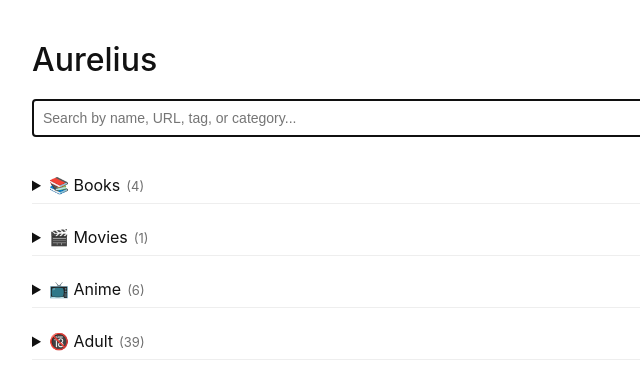
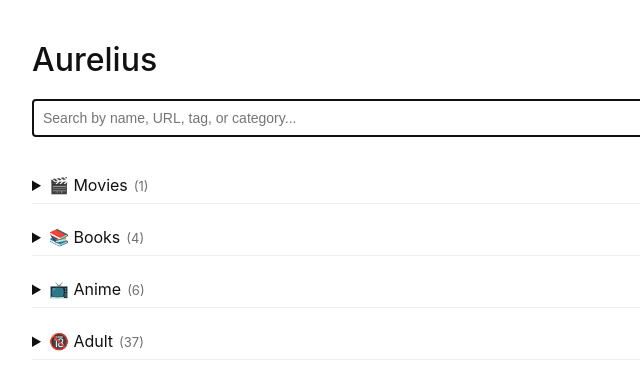
Before and after one commit to AureliusWu/AureliusWu.github.io, a plain HTML site: page index.html in a window 1280 px wide. Shown: the full height of the page, 258-898 px from the left. Drawn offline with Linux system fonts and the light colour scheme.

Commit message:
Update index.html

```diff
--- a/index.html
+++ b/index.html
@@ -60,73 +60,71 @@ a {
 <script>
 const siteGroups = [
     {
-        category: "📚 Books",
+        category: "🎬 Movies",
         links: [
-            { title: "Z-LIBRARY", url: "https://z-lib.ai/", tags: ["books", "ebook", "library"] },
-            { title: "Z-LIBRARY", url: "https://z-library.sk/", tags: ["books", "ebook", "library"] },
-            { title: "影子图书馆", url: "https://shadowlibraries.github.io/", tags: ["图书", "电子书"] },
-            { title: "鸠摩搜书", url: "https://www.jiumodiary.com/", tags: ["图书", "搜书"] }
+            { title: "迅雷电影天堂", url: "https://xunlei8.org", tags: [] }
         ]
     },
     {
-        category: "🎬 Movies",
+        category: "📚 Books",
         links: [
-            { title: "迅雷电影天堂", url: "https://xunlei8.org/", tags: ["电影", "下载"] }
+            { title: "Z-LIBRARY", url: "https://z-lib.ai", tags: [] },
+            { title: "Z-LIBRARY", url: "https://z-library.sk", tags: [] },
+            { title: "影子图书馆", url: "https://shadowlibraries.github.io", tags: [] },
+            { title: "鸠摩搜书", url: "https://jiumodiary.com", tags: [] }
         ]
     },
     {
         category: "📺 Anime",
         links: [
-            { title: "嘀哩嘀哩", url: "https://dilidili.io", tags: ["anime", "动漫"] },
-            { title: "樱花动漫", url: "https://yhdm33.com/", tags: ["anime", "动漫"] },
-            { title: "橘子动漫", url: "https://mgnacg.com", tags: ["anime", "动漫"] },
-            { title: "漫猫动漫", url: "https://www.comicat.org/", tags: ["anime", "动漫"] },
-            { title: "爱恋动漫", url: "https://kisssub.org", tags: ["anime", "动漫"] },
-            { title: "花园动漫", url: "https://dmhy.org", tags: ["anime", "动漫"] }
+            { title: "嘀哩嘀哩", url: "https://dilidili.io", tags: [] },
+            { title: "樱花动漫", url: "https://yhdm33.com", tags: [] },
+            { title: "橘子动漫", url: "https://mgnacg.com", tags: [] },
+            { title: "漫猫动漫", url: "https://comicat.org", tags: [] },
+            { title: "爱恋动漫", url: "https://kisssub.org", tags: [] },
+            { title: "花园动漫", url: "https://dmhy.org", tags: [] }
         ]
     },
     {
         category: "🔞 Adult",
         links: [
-            { title: "91PORN", url: "https://91porn.com/", tags: ["adult", "video"] },
-            { title: "BEEG", url: "https://beeg.com", tags: ["adult", "video"] },
-            { title: "CUMLOUDER", url: "https://cumlouder.com", tags: ["adult", "video"] },
-            { title: "HHD800", url: "https://hhd800.com", tags: ["adult", "video"] },
-            { title: "HOHOJ", url: "https://hohoj.tv", tags: ["adult", "video"] },
-            { title: "HQPORNER", url: "https://hqporner.com", tags: ["adult", "video"] },
-            { title: "JAVBUS", url: "https://www.javbus.com/", tags: ["adult", "jav"] },
-            { title: "JAVLIBRARY", url: "https://www.javlibrary.com/", tags: ["adult", "jav"] },
-            { title: "JAVMENU", url: "https://javmenu.com", tags: ["adult", "jav"] },
-            { title: "MOTHERLESS", url: "https://motherless.com", tags: ["adult", "video"] },
-            { title: "NICETEENMODELS", url: "https://niceteenmodels.com", tags: ["adult", "video"] },
-            { title: "NYAA", url: "https://nyaa.si", tags: ["torrent", "anime"] },
-            { title: "OK", url: "https://ok.xxx", tags: ["adult", "video"] },
-            { title: "PORN00", url: "https://porn00.org", tags: ["adult", "video"] },
-            { title: "PORNDIG", url: "https://porndig.com", tags: ["adult", "video"] },
-            { title: "PORNHAT", url: "https://pornhat.com", tags: ["adult", "video"] },
-            { title: "PORNMATE", url: "https://pornmate.com", tags: ["adult", "video"] },
-            { title: "PORNONE", url: "https://pornone.com", tags: ["adult", "video"] },
-            { title: "REDTUBE", url: "https://redtube.com", tags: ["adult", "video"] },
-            { title: "SPANKBANG", url: "https://spankbang.com", tags: ["adult", "video"] },
-            { title: "SUPJAV", url: "https://supjav.com/", tags: ["adult", "jav"] },
-            { title: "SXYPRN", url: "https://sxyprn.com", tags: ["adult", "video"] },
-            { title: "THEPORNBEST", url: "https://thepornbest.com", tags: ["adult", "video"] },
-            { title: "THEPORNDUDE", url: "https://theporndude.com", tags: ["adult", "navigation"] },
-            { title: "THEPORNLINKS", url: "https://thepornlinks.com", tags: ["adult", "navigation"] },
-            { title: "TKTUBE", url: "https://tktube.com/", tags: ["adult", "video"] },
-            { title: "TUBE8", url: "https://tube8.com", tags: ["adult", "video"] },
-            { title: "TXXX", url: "https://txxx.com", tags: ["adult", "video"] },
-            { title: "XHAMSTER", url: "https://xhamster.com", tags: ["adult", "video"] },
-            { title: "XVIDEOS", url: "https://xvideos.com", tags: ["adult", "video"] },
-            { title: "YOUPORN", url: "https://www.youporn.com/", tags: ["adult", "video"] },
-            { title: "东京图书馆", url: "https://tokyotosho.info", tags: ["torrent", "资源"] },
-            { title: "PORNHUB", url: "https://www.pornhub.com/", tags: ["adult", "video"] },
-            { title: "娇色导航", url: "https://jiao.se", tags: ["adult", "navigation"] },
-            { title: "海角", url: "https://haijiao.com/", tags: ["adult", "forum"] },
-            { title: "色情导航", url: "https://sexgps.net", tags: ["adult", "navigation"] },
-            { title: "色花堂", url: "https://www.sehuatang.org/", tags: ["adult", "forum"] },
-            { title: "草榴社区", url: "https://t66y.com", tags: ["adult", "forum"] },
-            { title: "金发天国", url: "https://www.kin8tengoku.com/", tags: ["adult", "video"] }
+            { title: "91PORN", url: "https://91porn.com", tags: [] },
+            { title: "BEEG", url: "https://beeg.com", tags: [] },
+            { title: "CUMLOUDER", url: "https://cumlouder.com", tags: [] },
+            { title: "HHD800", url: "https://hhd800.com", tags: [] },
+            { title: "HOHOJ", url: "https://hohoj.tv", tags: [] },
+            { title: "HQPORNER", url: "https://hqporner.com", tags: [] },
+            { title: "JAVBUS", url: "https://javbus.com", tags: [] },
+            { title: "JAVLIBRARY", url: "https://javlibrary.com", tags: [] },
+            { title: "JAVMENU", url: "https://javmenu.com", tags: [] },
+            { title: "MOTHERLESS", url: "https://motherless.com", tags: [] },
+            { title: "NICETEENMODELS", url: "https://niceteenmodels.com", tags: [] },
+            { title: "NYAA", url: "https://nyaa.si", tags: [] },
+            { title: "OK", url: "https://ok.xxx", tags: [] },
+            { title: "PORN00", url: "https://porn00.org", tags: [] },
+            { title: "PORNDIG", url: "https://porndig.com", tags: ["可直接下载.mp4"] },
+            { title: "PORNHAT", url: "https://pornhat.com", tags: [] },
+            { title: "REDTUBE", url: "https://redtube.com", tags: [] },
+            { title: "SPANKBANG", url: "https://spankbang.com", tags: [] },
+            { title: "SUPJAV", url: "https://supjav.com", tags: [] },
+            { title: "SXYPRN", url: "https://sxyprn.com", tags: [] },
+            { title: "THEPORNBEST", url: "https://thepornbest.com", tags: [] },
+            { title: "THEPORNDUDE", url: "https://theporndude.com", tags: [] },
+            { title: "THEPORNLINKS", url: "https://thepornlinks.com", tags: [] },
+            { title: "TKTUBE", url: "https://tktube.com", tags: [] },
+            { title: "TUBE8", url: "https://tube8.com", tags: [] },
+            { title: "TXXX", url: "https://txxx.com", tags: [] },
+            { title: "XHAMSTER", url: "https://xhamster.com", tags: [] },
+            { title: "XVIDEOS", url: "https://xvideos.com", tags: [] },
+            { title: "YOUPORN", url: "https://youporn.com", tags: [] },
+            { title: "东京图书馆", url: "https://tokyotosho.info", tags: [] },
+            { title: "PORNHUB", url: "https://pornhub.com", tags: [] },
+            { title: "娇色导航", url: "https://jiao.se", tags: [] },
+            { title: "色情导航", url: "https://sexgps.net", tags: [] },
+            { title: "色花堂", url: "https://sehuatang.org", tags: [] },
+            { title: "草榴社区", url: "https://t66y.com", tags: [] },
+            { title: "MYJAV", url: "https://myjav.tv", tags: ["可磁链下载"] },
+            { title: "XNXX", url: "https://xnxx.com", tags: ["可直接下载.mp4"] }
         ]
     }
 ];
```
